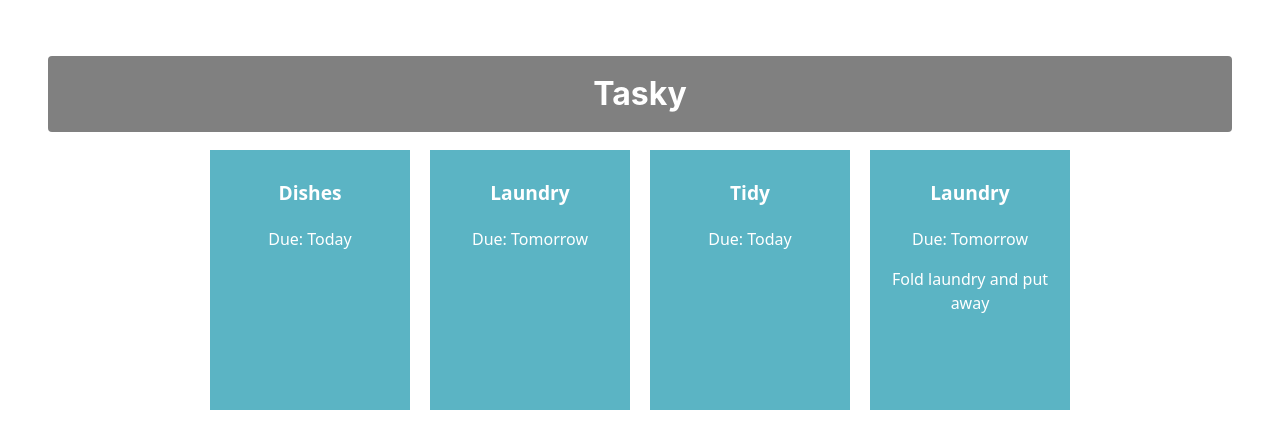
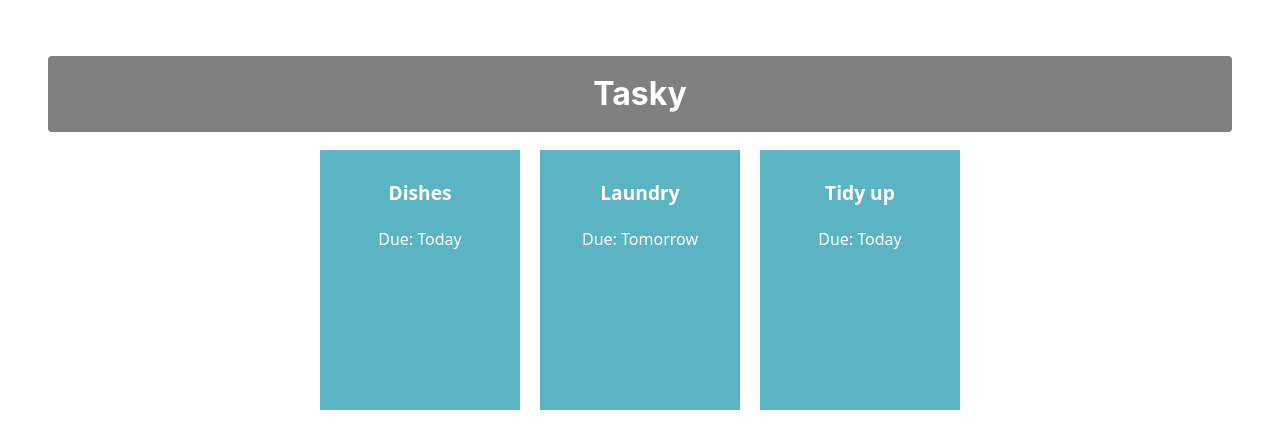
Before and after one commit to roman-atamanchuk/react-basics-labs, a React (Vite) app in the folder tasky/: page / in a window 1280 px wide. Shown: the top 448 px of the page. Built offline with nearby package versions, Linux system fonts and the light colour scheme.

Commit message:
Added task state

```diff
--- a/tasky/src/App.jsx
+++ b/tasky/src/App.jsx
@@ -1,16 +1,31 @@
 import "./App.css";
 import Task from "./components/Task";
+import React, { useState } from "react";
+function App() {
+  const [taskState, setTaskState] = useState({
+    tasks: [
+      { title: "Dishes", description: "Empty dishwasher", deadline: "Today" },
+      {
+        title: "Laundry",
+        description: "Fold clothes and put away",
+        deadline: "Tomorrow",
+      },
+      { title: "Tidy up", deadline: "Today" },
+    ],
+  });
 
-function App() {
   return (
     <div className="container">
       <h1>Tasky</h1>
-      <Task title="Dishes" deadline="Today" />
-      <Task title="Laundry" deadline="Tomorrow" />
-      <Task title="Tidy" deadline="Today" />
-      <Task title="Laundry" deadline="Tomorrow">
-        Fold laundry and put away
-      </Task>
+
+      {taskState.tasks.map((task, index) => (
+        <Task
+          key={index}
+          title={task.title}
+          deadline={task.deadline}
+          description={task.description}
+        />
+      ))}
     </div>
   );
 }
```
